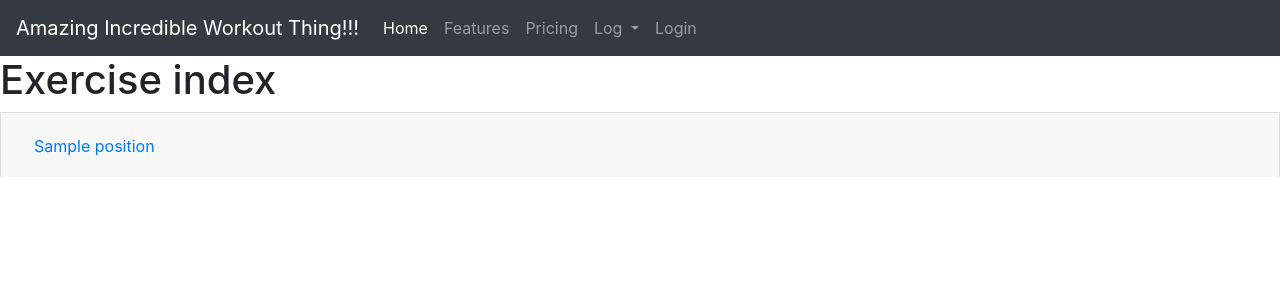
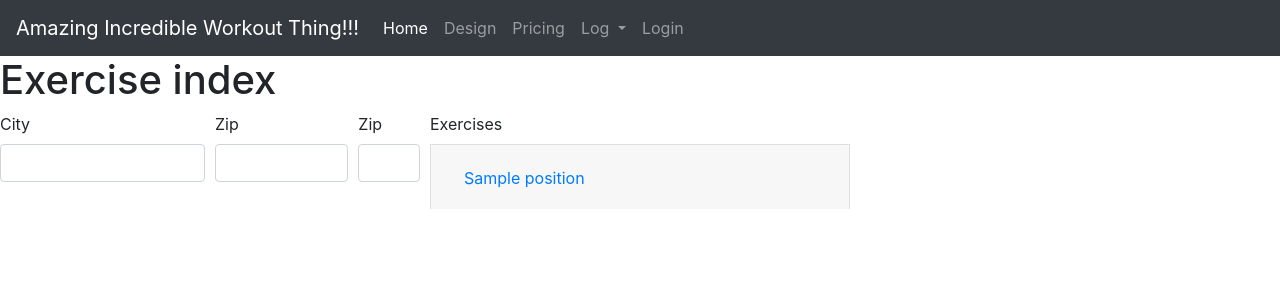
Before and after one commit to Spirulina-Sushi/workout, a Symfony app: template templates/home/design.html.twig in a window 1280 px wide. Shown: the top 300 px of the page. Run offline with Twig, Linux system fonts and the light colour scheme; the template is opened without the code that fills it: most values are stand-ins (such as "Sample title", 1, 10 or a date in 2020); some libraries are stand-ins or nearby versions.

Commit message:
design.twig working acrodian

```diff
--- a/templates/base.html.twig
+++ b/templates/base.html.twig
@@ -19,7 +19,7 @@
                         <a class="nav-link" href="/">Home <span class="sr-only">(current)</span></a>
                     </li>
                     <li class="nav-item">
-                        <a class="nav-link" href="#">Features</a>
+                        <a class="nav-link" href="{{ path('design') }}">Design</a>
                     </li>
                     <li class="nav-item">
                         <a class="nav-link" href="#">Pricing</a>
--- a/templates/home/design.html.twig
+++ b/templates/home/design.html.twig
@@ -4,19 +4,42 @@
 
 {% block body %}
     <h1>Exercise index</h1>
+        <form action="" method="post">
+            <div class="form-row">
+                <div class="form-group col-md-4">
+                    <div class="form-row">
+                        <div class="form-group col-md-6">
+                            <label for="inputCity">City</label>
+                            <input type="text" class="form-control" id="inputCity">
+                        </div>
+                        <div class="form-group col-md-4">
+                            <label for="inputZip">Zip</label>
+                            <input type="text" class="form-control" id="inputZip">
+                        </div>
+                        <div class="form-group col-md-2">
+                            <label for="inputZip">Zip</label>
+                            <input type="text" class="form-control" id="inputZip">
+                        </div>
+                    </div>
+                </div>
+                <div class="form-group col-md-8">
+                    <label for="inputCity">Exercises</label>
+                        {% for batchedPositions in positions|batch(2) %}
+                            <div class="form-row">
 
-        {% for position in positions %}
+                                {% for position in batchedPositions %}
+                                    <div class="form-group col-md-6">
                                         <div class="accordion" id="accordionExample">
                                             <div class="card">
-                    <div class="card-header" id="heading{{ position.id }}">
+                                                <div class="    card-header" id="heading{{ position }}">
                                                     <h2 class="mb-0">
-                            <button class="btn btn-link" type="button" data-toggle="collapse" data-target="#collapse{{ position.id }}" aria-expanded="false" aria-controls="collapse{{ position.id }}">
-                                {{ position.name }}
+                                                        <button class="btn btn-link" type="button" data-toggle="collapse" data-target="#collapse{{ position }}" aria-expanded="true" aria-controls="collapse{{ position }}">
+                                                            {{ position }}
                                                         </button>
                                                     </h2>
                                                 </div>
 
-                    <div id="collapse{{ position.id }}" class="collapse" aria-labelledby="heading{{ position.id }}" data-parent="#accordionExample">
+                                                <div id="collapse{{ position }}" class="collapse" aria-labelledby="heading{{ position }}" data-parent="#accordionExample">
                                                     <div class="card-body">
                                                         {% for exercise in exercises %}
                                                             {% if exercise.position.id == position.id %}
@@ -25,34 +48,57 @@
                                                                     <div class="col-6">{{ exercise.name }}</div>
                                                                     <div class="col-4">tick</div>
                                                                 </div>
-                                    {#  <ul class="my-0" class="mp  -0" style="list-style: none;">
-                                        <li>{{ exercise.name }}</li>
-                                    </ul>#}
                                                             {% endif %}
                                                         {% endfor %}
                                                     </div>
                                                 </div>
                                             </div>
+                                        </div>
 
+
+
+                                    </div>
+
+                                {% endfor %}
                             </div>
                         {% endfor %}
 
-        {#
-            {% for exercise in exercises %}
-                <tr>
-                    <td>{{ exercise.id }}</td>
-                    <td>{{ exercise.name }}</td>
-                    <td>{{ exercise.position }}</td>
-                    <td>
-                        <a href="{{ path('exercise_show', {'id': exercise.id}) }}">show</a>
-                        <a href="{{ path('exercise_edit', {'id': exercise.id}) }}">edit</a>
-                    </td>
-                </tr>
-            {% else %}
-                <tr>
-                    <td colspan="3">no records found</td>
-                </tr>
-            {% endfor %}
-            #}
+
+
+                    {#{% for position in positions %}#}
+                            {#<div class="accordion" id="accordionExample">#}
+                                {#<div class="card">#}
+                                    {#<div class="card-header" id="heading{{ position.id }}">#}
+                                        {#<h2 class="mb-0">#}
+                                            {#<button class="btn btn-link" type="button" data-toggle="collapse" data-target="#collapse{{ position.id }}" aria-expanded="false" aria-controls="collapse{{ position.id }}">#}
+                                                {#{{ position.name }}#}
+                                            {#</button>#}
+                                        {#</h2>#}
+                                    {#</div>#}
+
+                                    {#<div id="collapse{{ position.id }}" class="collapse" aria-labelledby="heading{{ position.id }}" data-parent="#accordionExample">#}
+                                        {#<div class="card-body">#}
+                                            {#{% for exercise in exercises %}#}
+                                                {#{% if exercise.position.id == position.id %}#}
+                                                    {#<div class="row">#}
+                                                        {#<div class="col-2"></div>#}
+                                                        {#<div class="col-6">{{ exercise.name }}</div>#}
+                                                        {#<div class="col-4">tick</div>#}
+                                                    {#</div>#}
+                                                    {#  <ul class="my-0" class="mp  -0" style="list-style: none;">#}
+                                                        {#<li>{{ exercise.name }}</li>#}
+                                                    {#</ul>#}
+                                                {#{% endif %}#}
+                                            {#{% endfor %}#}
+                                        {#</div>#}
+                                    {#</div>#}
+                                {#</div>#}
+                            {#</div>#}
+                        {#{% endfor %}#}
+                </div>
+            </div>
+        </form>
+
+
 
 {% endblock %}
```
Lines whose indentation alone changed are shown as unchanged.
